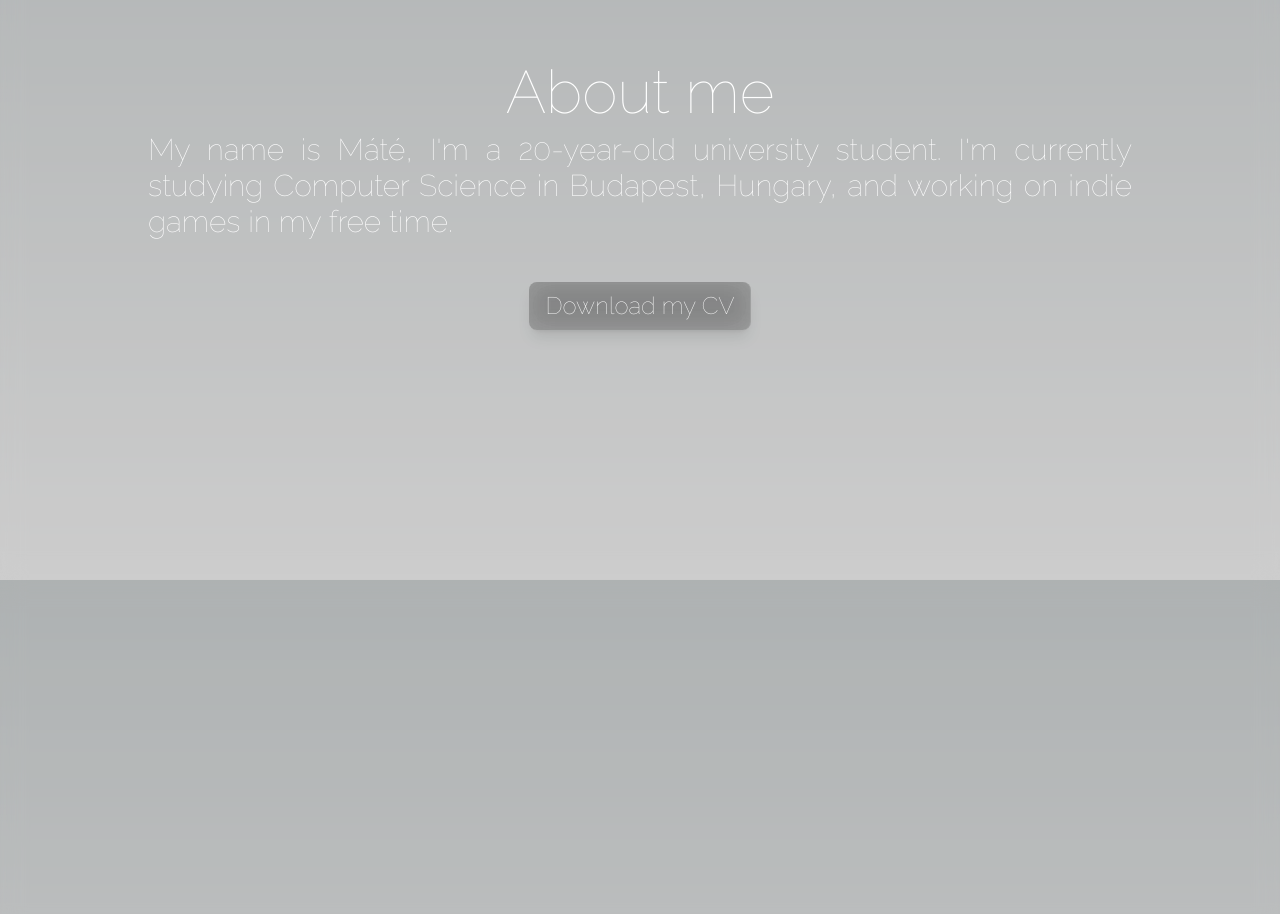
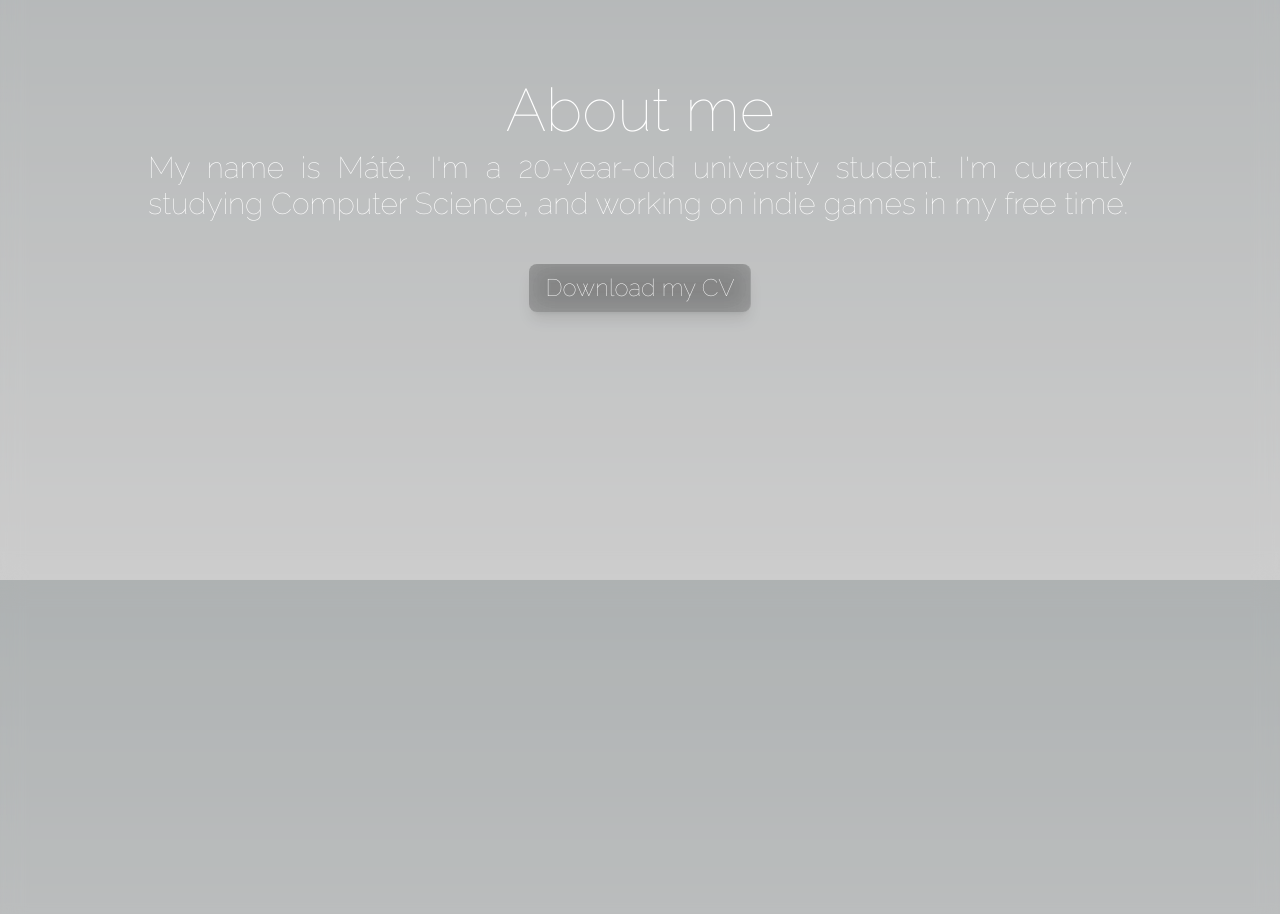
Before and after one commit to ipsman/Portfolio, a Next.js app in the folder portfolio/: page / in a window 1280 px wide. Shown: the part 1020-1934 px from the top of the page. Built offline with nearby package versions, Linux system fonts and the light colour scheme.

Commit message:
TextUpdate

```diff
--- a/portfolio/app/Nav/langSelect.jsx
+++ b/portfolio/app/Nav/langSelect.jsx
@@ -14,8 +14,8 @@ export default function LangSelect() {
 
 
     const ids = ["English", "Hungarian", "wTitle", "wTitle2", "abTitle", "abTitle2", "btnTitle", "hTitle", "hTitle2", "eTitle", "homeTitle", "endTitle", "nabTitle", "nhTitle"]
-    const hu = ["Angol","Magyar","Üdvözöllek","Ez a portfolióm","Rólam", "Máté vagyok, 20 éves egyetemista. Jelenleg számítástechnikát tanulok Budapesten, és szabadidőmben indie játékokon dolgozom.", "Töltsd le a CV-m", "Hogyan készült", "Ez a weboldal React js-el és Tailwind-el készült.", "Köszönöm a figyelmet!", "Kezdőlap", "Vége", "Rólam", "Hogyan készült"]
-    const en = ["English","Hungarian","Welcome","This is my portfolio", "About me", "My name is Máté, I'm a 20-year-old university student. I'm currently studying Computer Science in Budapest, Hungary, and working on indie games in my free time.", "Download my CV", "How It's Made", "This website was made with React js and Tailwind.", "Thanks for your attention!", "Home", "End", "About me","How It's Made"]
+    const hu = ["Angol","Magyar","Üdvözöllek","Ez a portfolióm","Rólam", "Máté vagyok, 20 éves egyetemista. Jelenleg számítástechnikát tanulok, és szabadidőmben indie játékokon dolgozom.", "Töltsd le a CV-m", "Hogyan készült", "Ez a weboldal React js-el és Tailwind-el készült.", "Köszönöm a figyelmet!", "Kezdőlap", "Vége", "Rólam", "Hogyan készült"]
+    const en = ["English","Hungarian","Welcome","This is my portfolio", "About me", "My name is Máté, I'm a 20-year-old university student. I'm currently studying Computer Science, and working on indie games in my free time.", "Download my CV", "How It's Made", "This website was made with React js and Tailwind.", "Thanks for your attention!", "Home", "End", "About me","How It's Made"]
 
     function ChangeLang(num) {
         if(num == 0){
--- a/portfolio/app/Sections/aboutMe.jsx
+++ b/portfolio/app/Sections/aboutMe.jsx
@@ -20,7 +20,7 @@ const AboutMe = () => {
                     <h2 id="abTitle" className="text-4xl md:text-5xl lg:text-6xl xl:text-7xl duration-700">About me</h2>
                     <p id="abTitle2" className='text-xl md:text-2xl lg:text-3xl xl:text-4xl text-justify'>
                         My name is Máté, I'm a 20-year-old university student.
-                        I'm currently studying Computer Science in Budapest, Hungary,
+                        I'm currently studying Computer Science,
                         and working on indie games in my free time.
                     </p>
 
```
